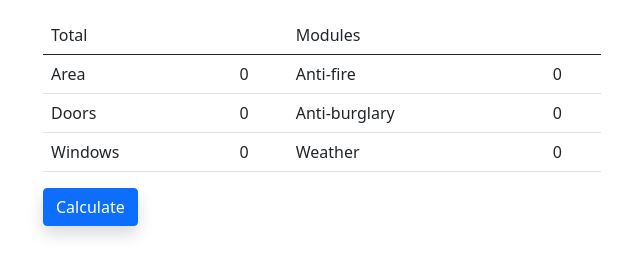
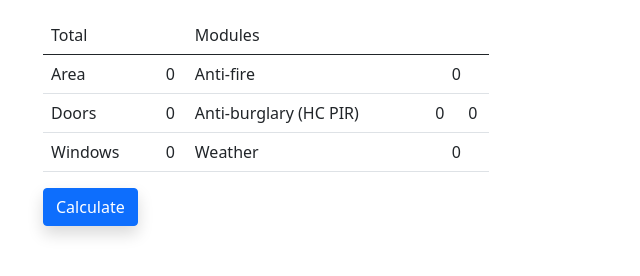
Before and after one commit to dawidus443/smarthome-webapp, a Spring Boot app: page / in a window 1280 px wide. Shown: the part 131-407 px from the top of the page, without its empty margins (39-679 px from the left). Run offline with Spring Boot 4, Linux system fonts and the light colour scheme; data that the repository does not hold is empty.

Commit message:
sensor counter PIR and HC

```diff
--- a/demo/src/main/java/com/example/demo/controller/RoomController.java
+++ b/demo/src/main/java/com/example/demo/controller/RoomController.java
@@ -24,7 +24,8 @@ public class RoomController {
         long totalNumberOfDoors;
         long totalNumberOfWindows;
         long antiFireModule = 0;
-        long antiBurglaryModule = 0;
+        long antiBurglaryModuleHC = 0;
+        long antiBurglaryModulePIR = 0;
         long weatherModule = 0;
 
         ModelAndView mav = new ModelAndView("room-list");
@@ -47,12 +48,24 @@ public class RoomController {
             }
         }
 
-        // Anti-burglary modules counter
+        // Anti-burglaryHC modules counter
         for (int i = 0; i < list.size(); i++) {
-            antiBurglaryModule = list.stream().mapToLong(room -> (Long) room.getNumberOfWindows()).sum() +
+            antiBurglaryModuleHC = list.stream().mapToLong(room -> (Long) room.getNumberOfWindows()).sum() +
                     list.stream().mapToLong(room -> (Long) room.getNumberOfWindows()).sum();
         }
+        // Anti-burglaryPIR modules counter
+        for (int i = 0; i < list.size(); i++) {
+            if(list.get(i).getModules().contains("Anti-burglary")){
+                int roomAreaAssistant = Math.toIntExact(list.get(i).getRoomArea());
+                antiBurglaryModulePIR++;
+                while(roomAreaAssistant > 36){
+                    antiBurglaryModulePIR++;
+                    roomAreaAssistant -= 36;
+                }
+            }
+        }
 
+        // Weather modules counter
         for (int i = 0; i < list.size(); i++) {
             weatherModule = list.stream().filter(room -> room.getModules().contains("Weather")).count();
         }
@@ -62,7 +75,8 @@ public class RoomController {
         mav.addObject("totalNumberOfDoors", totalNumberOfDoors);
         mav.addObject("totalNumberOfWindows", totalNumberOfWindows);
         mav.addObject("antiFireModule", antiFireModule);
-        mav.addObject("antiBurglaryModule", antiBurglaryModule);
+        mav.addObject("antiBurglaryModuleHC", antiBurglaryModuleHC);
+        mav.addObject("antiBurglaryModulePIR", antiBurglaryModulePIR);
         mav.addObject("weatherModule", weatherModule);
 
         return mav;
--- a/demo/src/main/resources/templates/room-list.html
+++ b/demo/src/main/resources/templates/room-list.html
@@ -38,32 +38,33 @@
                 </tbody>
             </table>
 
-            <table style="width:50%"  class="table">
+            <table style="width:40%"  class="table">
                 <thead>
                     <tr>
                         <td colspan="2">Total</td>
 
-                        <td colspan="2">Modules</td>
+                        <td colspan="3">Modules</td>
                     </tr>
                 </thead>
                 <tbody>
                     <tr>
                         <td>Area</td>
-                        <td th:text="${totalArea}"></td>
+                        <td class="text-center" th:text="${totalArea}"></td>
                         <td>Anti-fire</td>
-                        <td th:text="${antiFireModule}"></td>
+                        <td class="text-center" colspan="2" th:text="${antiFireModule}"></td>
                     </tr>
                     <tr>
                         <td>Doors</td>
-                        <td th:text="${totalNumberOfDoors}"></td>
-                        <td>Anti-burglary</td>
-                        <td th:text="${antiBurglaryModule}"></td>
+                        <td class="text-center" th:text="${totalNumberOfDoors}"></td>
+                        <td>Anti-burglary (HC PIR)</td>
+                        <td class="text-center" th:text="${antiBurglaryModuleHC}"></td>
+                        <td class="text-center" th:text="${antiBurglaryModulePIR}"></td>
                     </tr>
                     <tr>
                         <td>Windows</td>
-                        <td th:text="${totalNumberOfWindows}"></td>
+                        <td class="text-center" th:text="${totalNumberOfWindows}"></td>
                         <td>Weather</td>
-                        <td th:text="${weatherModule}"></td>
+                        <td class="text-center" colspan="2" th:text="${weatherModule}"></td>
                     </tr>
                 </tbody>
             </table>
```
